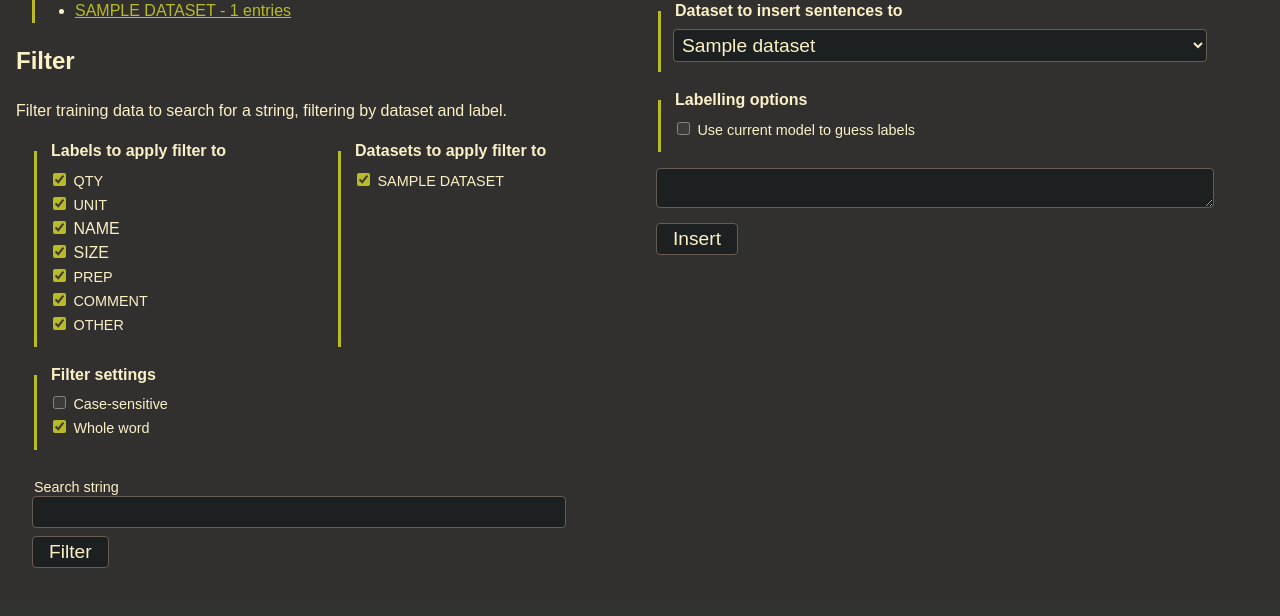
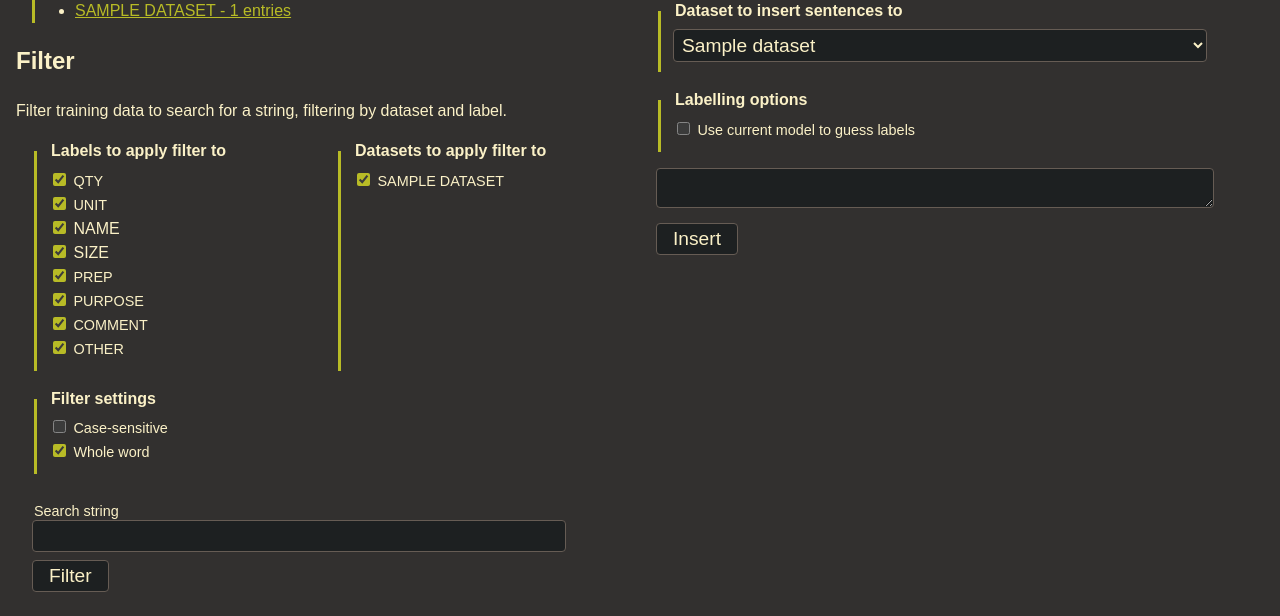
Before and after one commit to strangetom/ingredient-parser, a Flask app: template labeller/templates/index.html.jinja in a window 1280 px wide. Shown: the part 199-815 px from the top of the page. Before the commit the page ends 767 px from the top, so only its background shows below. Run offline with Flask 3, Linux system fonts and the light colour scheme; the template is opened without the code that fills it: most values are stand-ins (such as "Sample title", 1, 10 or a date in 2020).

Commit message:
Feature: Add support for PURPOSE label, and begin initial labeling of tokens

```diff
--- a/ingredient_parser/dataclasses.py
+++ b/ingredient_parser/dataclasses.py
@@ -157,6 +157,9 @@ class ParsedIngredient:
     comment : IngredientText | None
         Ingredient comment parsed from input sentence.
         If no ingredient comment was found, this is None.
+    purpose : IngredientText | None
+        The purpose of the ingredient parsed from the sentence.
+        If no purpose was found, this is None.
     sentence : str
         Normalised input sentence
     """
@@ -166,6 +169,7 @@ class ParsedIngredient:
     amount: list[IngredientAmount]
     preparation: IngredientText | None
     comment: IngredientText | None
+    purpose: IngredientText | None
     sentence: str
 
 
--- a/ingredient_parser/en/postprocess.py
+++ b/ingredient_parser/en/postprocess.py
@@ -151,6 +151,7 @@ class PostProcessor:
         name = self._postprocess("NAME")
         preparation = self._postprocess("PREP")
         comment = self._postprocess("COMMENT")
+        purpose = self._postprocess("PURPOSE")
 
         return ParsedIngredient(
             name=name,
@@ -158,6 +159,7 @@ class PostProcessor:
             amount=amounts,
             preparation=preparation,
             comment=comment,
+            purpose=purpose,
             sentence=self.sentence,
         )
 
--- a/labeller/__init__.py
+++ b/labeller/__init__.py
@@ -250,7 +250,7 @@ def apply_filter(params: dict[str, str]):
         query = re.compile(expression, re.UNICODE | re.IGNORECASE)
 
     # 6 possible labels in total
-    if len(labels) == 7:
+    if len(labels) == 8:
         # Search through sentences
         indices = []
         for entry in data:
--- a/labeller/static/css/label-editor.css
+++ b/labeller/static/css/label-editor.css
@@ -160,6 +160,9 @@ select {
 .SIZE {
   --background-color: color-mix(in srgb, var(--orange), #333);
 }
+.PURPOSE {
+  --background-color: color-mix(in srgb, var(--red), #333);
+}
 
 button.delete {
   border: 1px solid var(--red-alt);
--- a/labeller/templates/index.html.jinja
+++ b/labeller/templates/index.html.jinja
@@ -53,6 +53,10 @@
                                     <div class="checkbox">
                                         <input type="checkbox" id="label-PREP" name="label-PREP" checked/>
                                         <label for="label-PREP">PREP</label>
+                                    </div>
+                                    <div class="checkbox">
+                                        <input type="checkbox" id="label-PURPOSE" name="label-PURPOSE" checked/>
+                                        <label for="label-PURPOSE">PURPOSE</label>
                                     </div>
                                     <div class="checkbox">
                                         <input type="checkbox" id="label-COMMENT" name="label-COMMENT" checked/>
--- a/labeller/templates/label-editor.html.jinja
+++ b/labeller/templates/label-editor.html.jinja
@@ -57,6 +57,7 @@
                               <option value="SIZE" {{ "selected" if label == "SIZE" }}>SIZE</option>
                               <option value="PREP" {{ "selected" if label == "PREP" }}>PREP</option>
                               <option value="PUNC" {{ "selected" if label == "PUNC" }}>PUNC</option>
+                              <option value="PURPOSE" {{ "selected" if label == "PURPOSE" }}>PURPOSE</option>
                               <option value="COMMENT" {{ "selected" if label == "COMMENT" }}>COMMENT</option>
                             </select>
                         </td>
--- a/train/training_utils.py
+++ b/train/training_utils.py
@@ -48,6 +48,7 @@ class TokenStats:
     UNIT: Metrics
     SIZE: Metrics
     COMMENT: Metrics
+    PURPOSE: Metrics
     PREP: Metrics
     PUNC: Metrics
     macro_avg: Metrics
--- a/webapp/__init__.py
+++ b/webapp/__init__.py
@@ -45,4 +45,5 @@ def home():
         if parsed.preparation is not None
         else IngredientText("", 0),
         comment=parsed.comment if parsed.comment is not None else IngredientText("", 0),
+        purpose=parsed.purpose if parsed.purpose is not None else IngredientText("", 0),
     )
--- a/webapp/static/css/index.css
+++ b/webapp/static/css/index.css
@@ -47,6 +47,9 @@ input {
 }
 .PUNC {
   --color: var(--gray);
+}
+.PURPOSE {
+  --color: var(--red-alt);
 }
 .AMOUNT {
   /* Mix of --green and --yellow */
```
Also changed, not shown: webapp/templates/index.html.jinja (+11 -0 lines).
